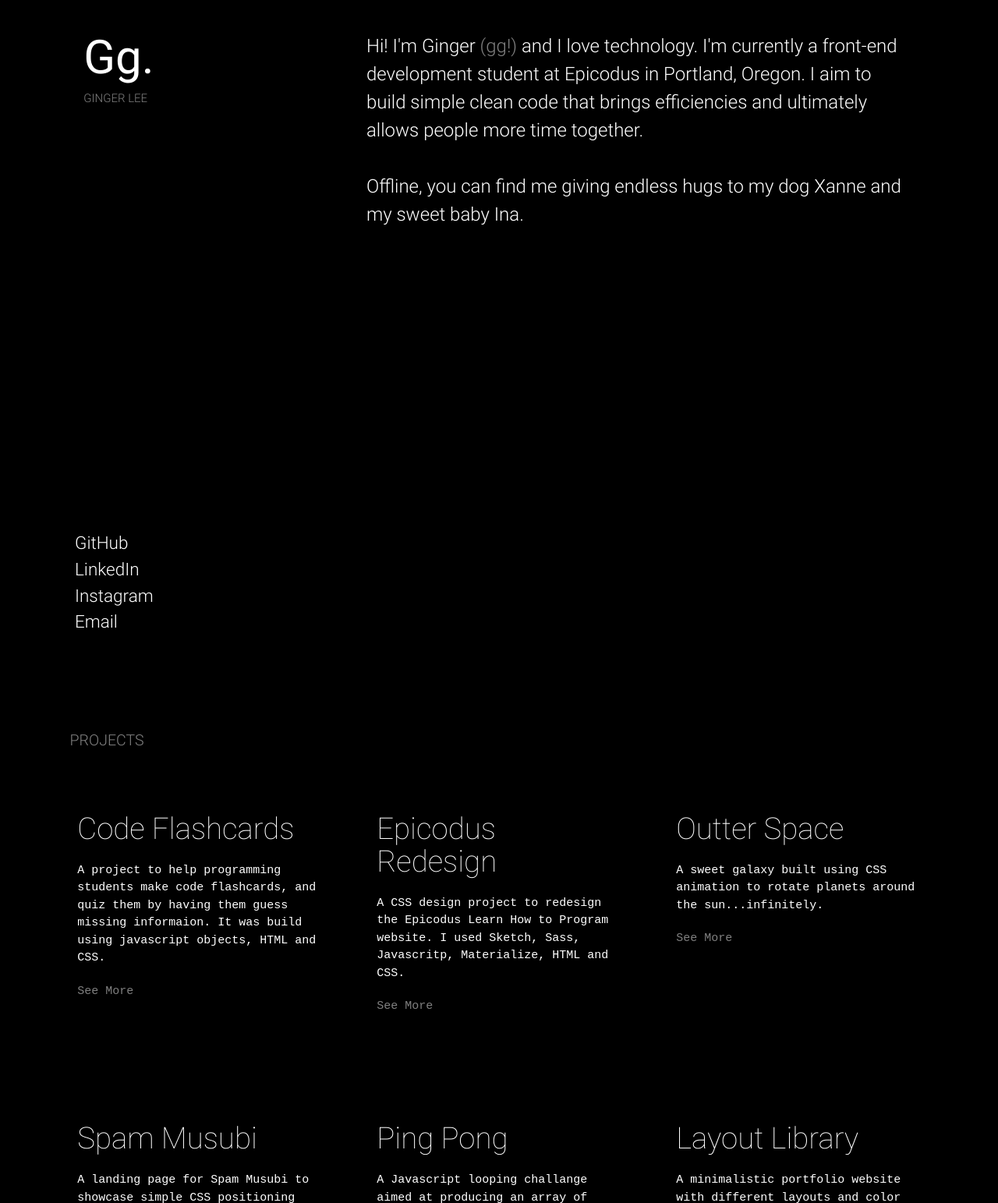
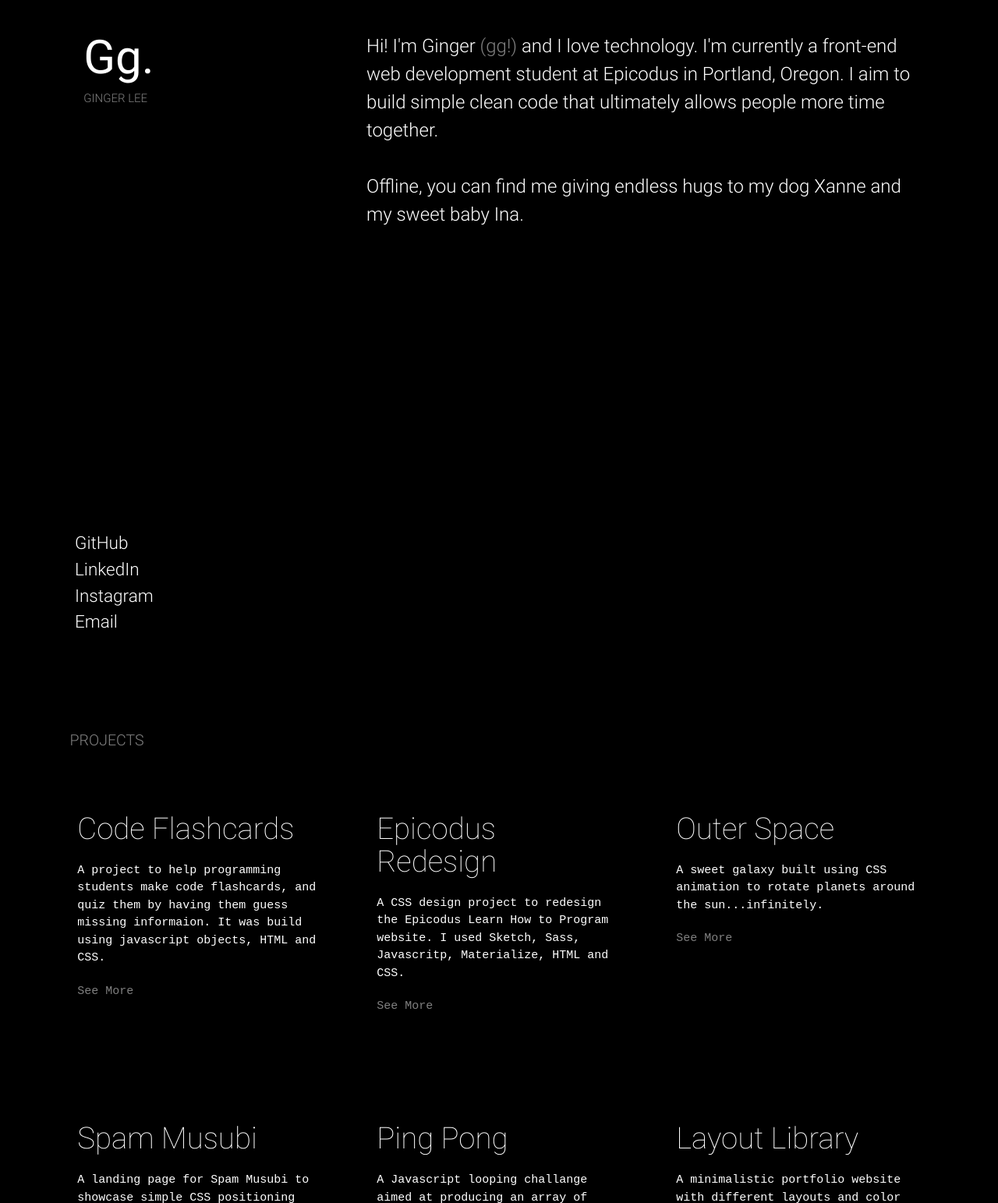
Before and after one commit to gingerlee/ggdoesit, a plain HTML site: page index.html in a window 1280 px wide. Shown: the top 1543 px of the page at 78% size. Drawn offline with Linux system fonts and the light colour scheme; a web font is replaced by a local one.

Commit message:
fix typo

```diff
--- a/index.html
+++ b/index.html
@@ -20,7 +20,7 @@
           <p class="ginger">GINGER LEE</p>
         </div>
         <div class="tagline col s8">
-          <p>Hi! I'm Ginger <span class="gg">(gg!)</span> and I love technology. I'm currently a front-end development student at Epicodus in Portland, Oregon. I aim to build simple clean code that brings efficiencies and ultimately allows people more time together.</p>
+          <p>Hi! I'm Ginger <span class="gg">(gg!)</span> and I love technology. I'm currently a front-end web development student at Epicodus in Portland, Oregon. I aim to build simple clean code that ultimately allows people more time together.</p>
           <br>
           <p> Offline, you can find me giving endless hugs to my dog Xanne and my sweet baby Ina.</p>
         </div>
@@ -57,7 +57,7 @@
         </div>
         <div class="col s12 m6 l4">
           <div class="card-panel black">
-            <h2 class="header white-text">Outter Space</h2>
+            <h2 class="header white-text">Outer Space</h2>
             <span class="white-text">A sweet galaxy built using CSS animation to rotate planets around the sun...infinitely.
             </span>
             <div class="card-action">
```
